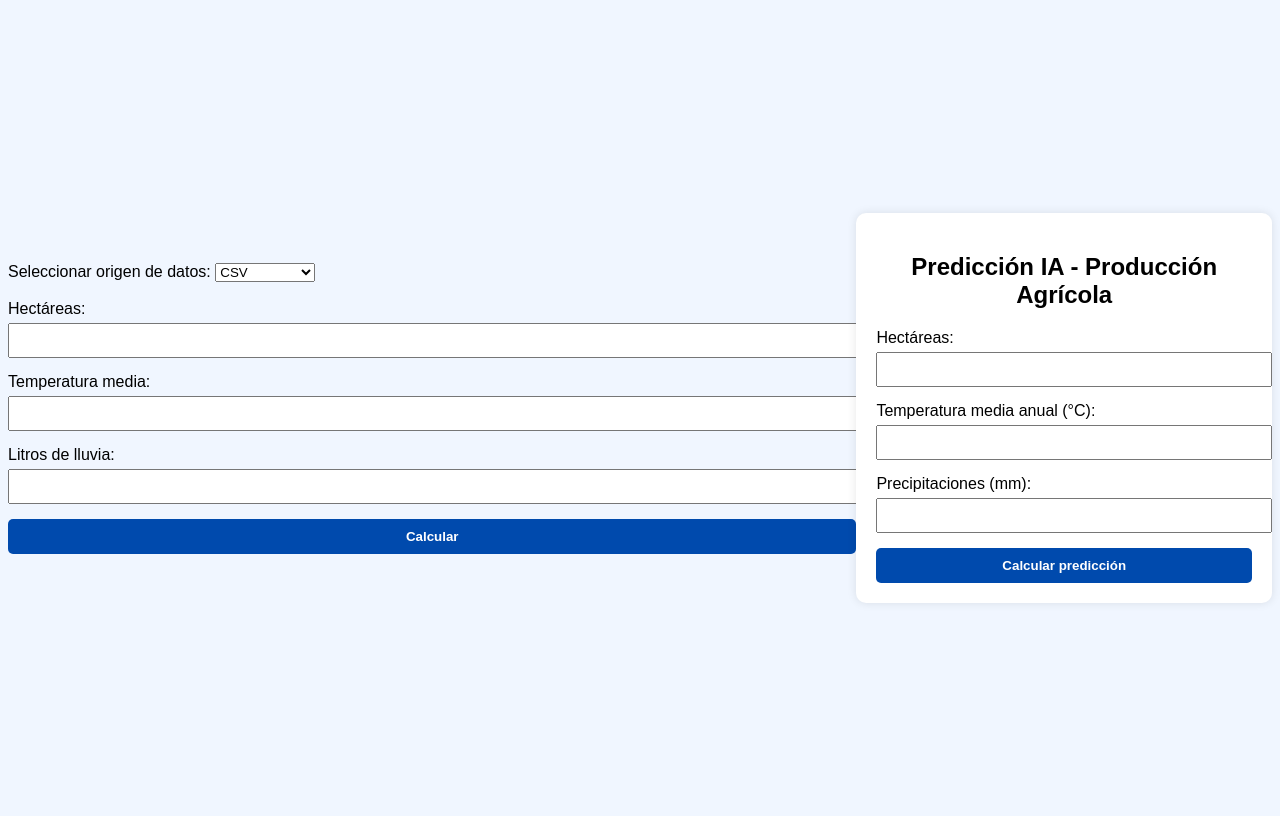
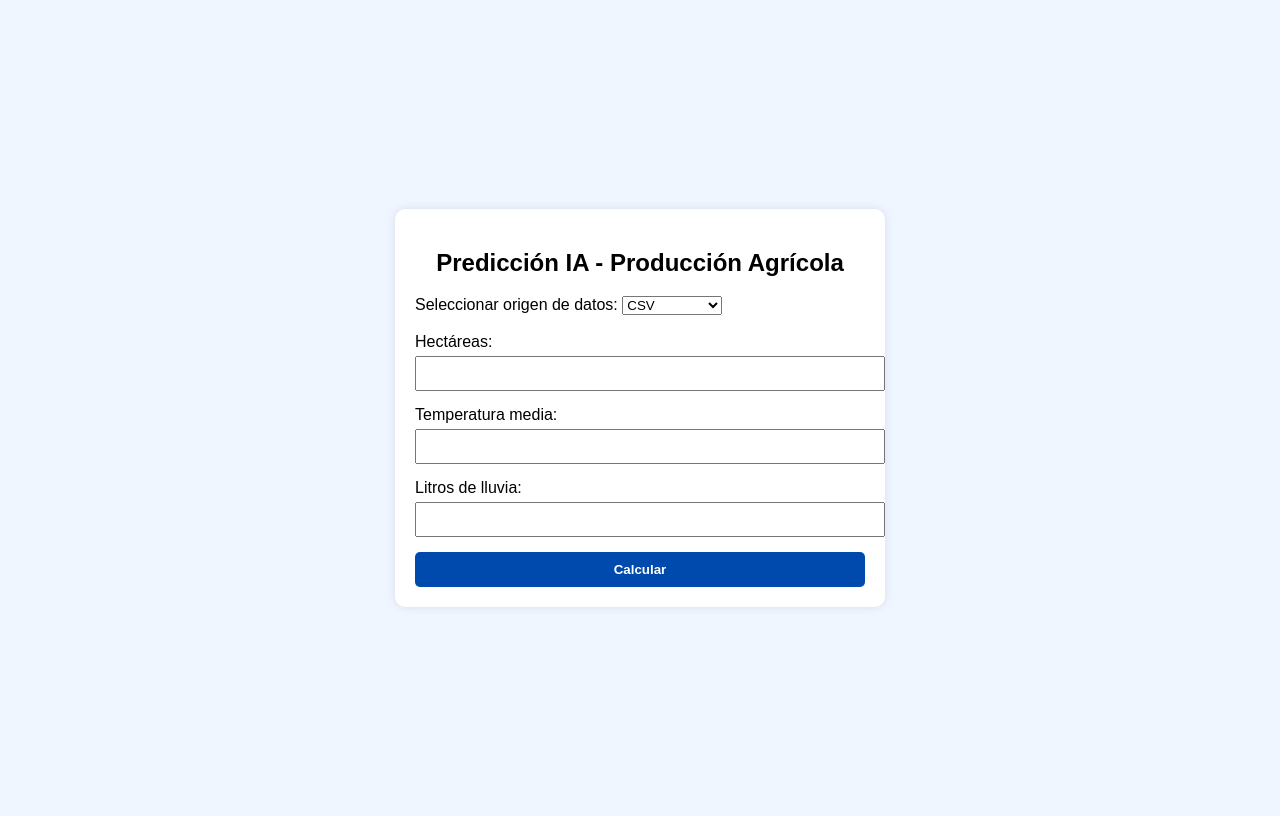
Before and after one commit to BartolomeRW/Proyecto_Intermodular, a Flask app: page / in a window 1280 px wide. Run offline with Flask 3, Linux system fonts and the light colour scheme; parts of the project's set-up code (start-up, migrations or seed data) failed here and were passed over.

Commit message:
Se sigue detallando la IA y pagina web donde se ejecuta

```diff
--- a/Practicas/MASIA/ProyectoCurso/Codigo/templates/index.html
+++ b/Practicas/MASIA/ProyectoCurso/Codigo/templates/index.html
@@ -45,6 +45,9 @@
 </head>
 <body>
 
+<div class="card">
+    <h2>Predicción IA - Producción Agrícola</h2>
+
     <form method="POST">
 
         <label>Seleccionar origen de datos:</label>
@@ -70,22 +73,6 @@
         <button type="submit">Calcular</button>
     </form>
 
-<div class="card">
-    <h2>Predicción IA - Producción Agrícola</h2>
-
-    <form method="POST">
-        <label>Hectáreas:</label>
-        <input type="number" step="0.1" name="hectareas" required>
-
-        <label>Temperatura media anual (°C):</label>
-        <input type="number" step="0.1" name="temperatura" required>
-
-        <label>Precipitaciones (mm):</label>
-        <input type="number" step="0.1" name="lluvia" required>
-
-        <button type="submit">Calcular predicción</button>
-    </form>
-
     {% if prediccion %}
         <h3>Resultado: {{ prediccion }} toneladas</h3>
         {% if grafico %}
```
Lines whose indentation alone changed are shown as unchanged.
